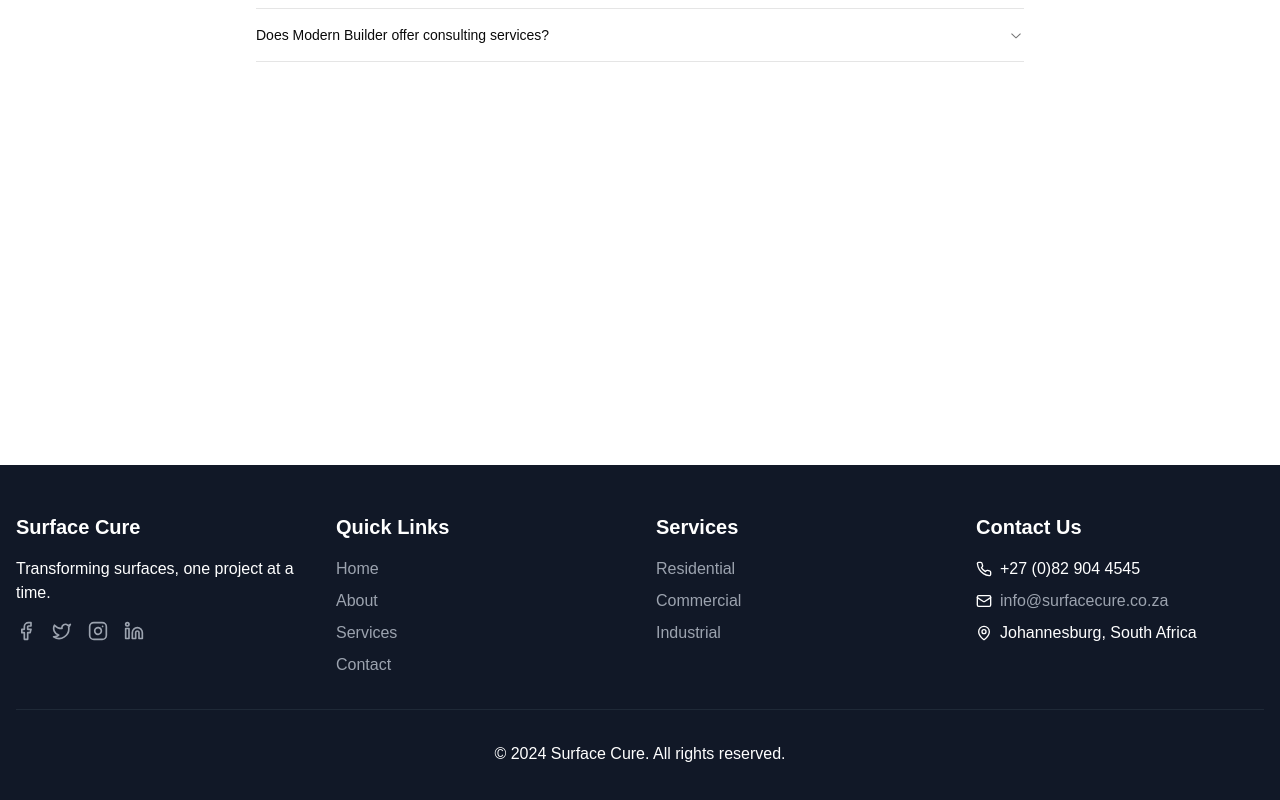
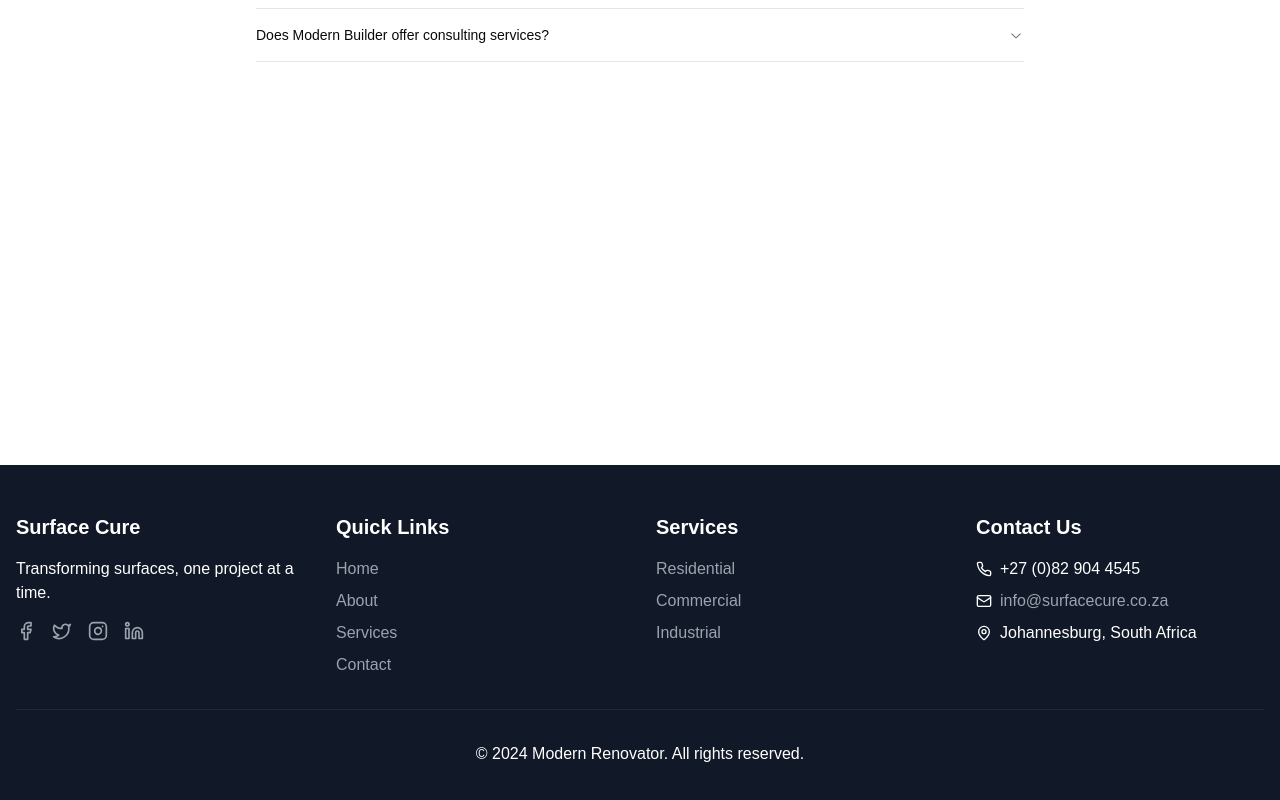
Before and after one commit to banele303/modern-builder, a Next.js app: page /about-us in a window 1280 px wide. Shown: the part 4077-4877 px from the top of the page. Built offline with nearby package versions, Linux system fonts and the light colour scheme.

Commit message:
mena futhi

```diff
--- a/app/components/ui/footer.tsx
+++ b/app/components/ui/footer.tsx
@@ -55,7 +55,7 @@ export default function Footer() {
             </div>
           </div>
           <div className="border-t border-gray-800 mt-8 pt-8 text-center">
-            <p>&copy; {new Date().getFullYear()} Surface Cure. All rights reserved.</p>
+            <p>&copy; {new Date().getFullYear()} Modern Renovator. All rights reserved.</p>
           </div>
         </div>
       </footer>
--- a/app/components/ui/home-hero.tsx
+++ b/app/components/ui/home-hero.tsx
@@ -89,7 +89,7 @@ MODERN RENOVATOR
             Expert Home Remodeling and Pressure Washing Services with  Years of Excellence
           </motion.p>
           <motion.div
-            className="flex flex-col sm:flex-row justify-center space-y-4 sm:space-y-0 sm:space-x-4"
+            className="flex px-[5rem] md:px-1 flex-col sm:flex-row justify-center space-y-4 sm:space-y-0 sm:space-x-4"
             initial="hidden"
             animate={isInView ? "visible" : "hidden"}
             variants={variants}
```
